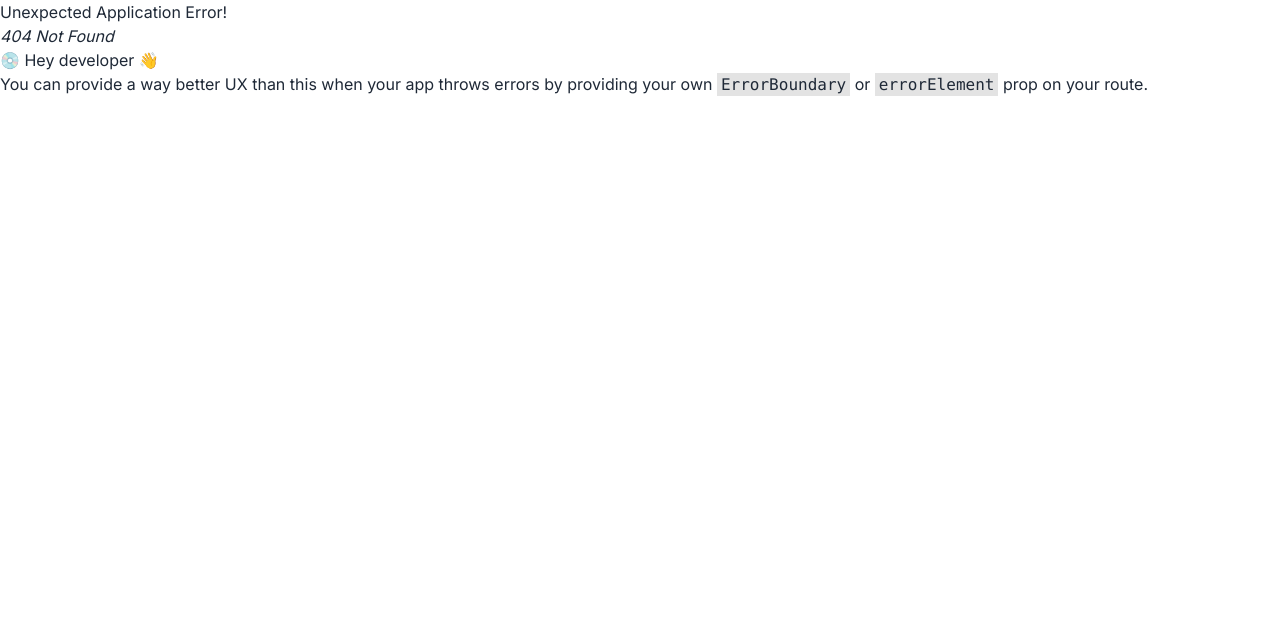
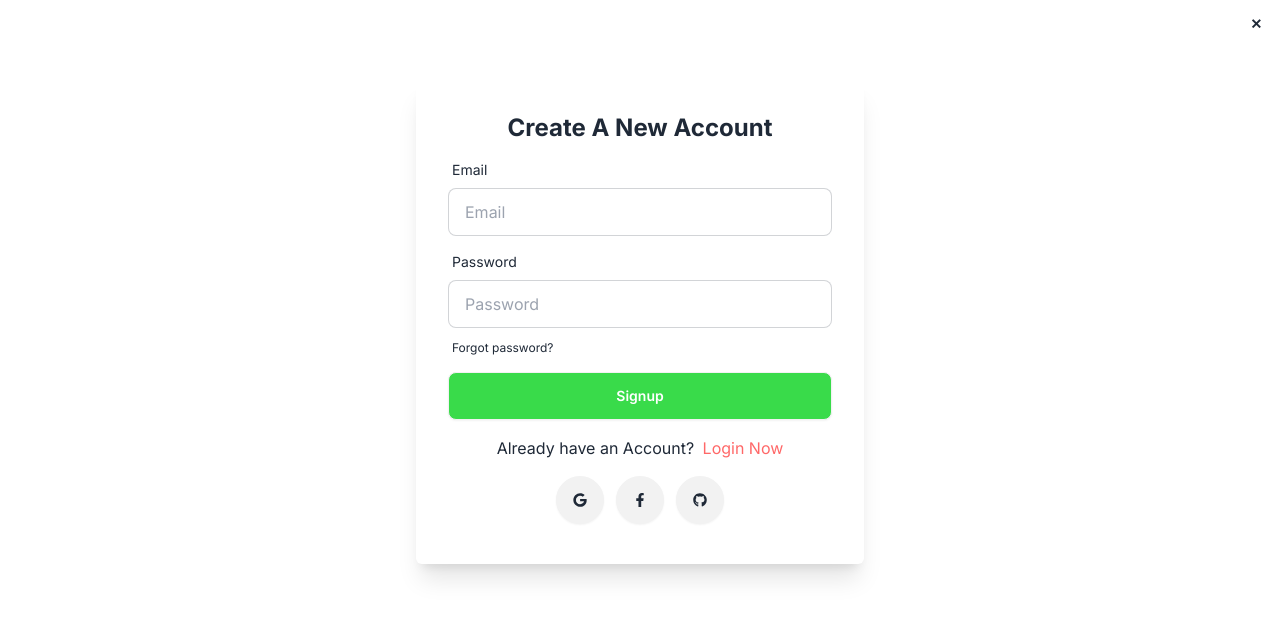
Before and after one commit to Soumyacodes2022/Foodie, a React (Vite) app: page /signup in a window 1280 px wide. Before the commit this address had no page. Shown: the top 618 px of the page. Built offline with nearby package versions, Linux system fonts and the light colour scheme; no server answers.

Commit message:
backend and api (incomplete)

```diff
--- a/package.json
+++ b/package.json
@@ -10,10 +10,12 @@
     "preview": "vite preview"
   },
   "dependencies": {
+    "firebase": "^10.7.1",
     "localforage": "^1.10.0",
     "match-sorter": "^6.3.1",
     "react": "^18.2.0",
     "react-dom": "^18.2.0",
+    "react-hook-form": "^7.49.2",
     "react-icons": "^4.12.0",
     "react-router-dom": "^6.21.1",
     "react-slick": "^0.29.0",
--- /dev/null
+++ b/src/Components/ModalLogin.jsx
@@ -0,0 +1,90 @@
+import React from "react";
+import { FaFacebookF, FaGithub, FaGoogle } from "react-icons/fa";
+import { Link } from "react-router-dom";
+import { useForm } from "react-hook-form";
+const Modal = () => {
+    const{
+        register,
+        handleSubmit,
+        formState:{ errors },
+
+    } = useForm();
+
+    const onSubmit = (data) => console.log(data);
+  return (
+    <dialog id="my_modal_1" className="modal">
+      <div className="modal-box">
+      <div className="modal-action mt-0 flex flex-col justify-center">
+          <form className="card-body" onSubmit={handleSubmit(onSubmit)}>
+            <h3 className="font-bold text-2xl text-center">Welcome!</h3>
+            {/* Email */}
+            <div className="form-control" method="dialog">
+              <label className="label">
+                <span className="label-text">Email</span>
+              </label>
+              <input
+                type="email"
+                placeholder="email"
+                className="input input-bordered"
+
+                {...register("email")}
+              />
+            </div>
+            {/* Password */}
+            <div className="form-control">
+              <label className="label ">
+                <span className="label-text">Password</span>
+              </label>
+              <input
+                type="password"
+                placeholder="password"
+                className="input input-bordered"
+                {...register("password")}
+              />
+              <label className="label mt-1">
+                <a href="#" className="label-text-alt link link-hover">
+                  Forgot password?
+                </a>
+              </label>
+            </div>
+            <div className="form-control ">
+              <button
+                value="Login"
+                className="btn bg-green text-white hover:text-black"
+              >
+                Login
+              </button>
+            </div>
+            <p className="text-center my-2">
+              Don't have an Account?{" "}
+              <Link to="/signup" className="hover:underline ml-1 text-red">
+                Signup Now
+              </Link>
+            </p>
+            <button className="btn btn-sm btn-circle btn-ghost absolute right-2 top-2"
+                    htmlFor="my_modal_1"
+                    onClick={() => document.getElementById("my_modal_1").close()}>
+                      ✕
+            </button>
+
+          </form>
+            {/* Social Sign in */}
+            <div className="text-center space-x-3 mb-2">
+                <button className="btn btn-circle hover:bg-green hover:text-white">
+                    <FaGoogle/>
+                </button>
+                <button className="btn btn-circle hover:bg-green hover:text-white">
+                    <FaFacebookF/>
+                </button>
+                <button className="btn btn-circle hover:bg-green hover:text-white">
+                    <FaGithub/>
+                </button>
+            </div>
+        </div>
+
+      </div>
+    </dialog>
+  );
+};
+
+export default Modal;
--- /dev/null
+++ b/src/Components/ModalSignup.jsx
@@ -0,0 +1,89 @@
+import React from 'react'
+import { FaFacebookF, FaGithub, FaGoogle } from "react-icons/fa";
+import { Link } from "react-router-dom";
+import { useForm } from "react-hook-form";
+import Modal from './ModalLogin';
+
+const ModalSignup = () => {
+    const{
+        register,
+        handleSubmit,
+        formState:{ errors },
+
+    } = useForm();
+
+    const onSubmit = (data) => console.log(data);
+  return (
+    <div className='max-w-md w-full mx-auto   items-center my-20 shadow-xl rounded-md'>
+      <div className="modal-action mt-0 flex flex-col justify-center">
+          <form className="card-body" onSubmit={handleSubmit(onSubmit)}>
+            <h3 className="font-bold text-2xl text-center">Create A New Account</h3>
+            {/* Email */}
+            <div className="form-control" method="dialog">
+              <label className="label">
+                <span className="label-text">Email</span>
+              </label>
+              <input
+                type="email"
+                placeholder="Email"
+                className="input input-bordered"
+
+                {...register("email")}
+              />
+            </div>
+            {/* Password */}
+            <div className="form-control">
+              <label className="label ">
+                <span className="label-text">Password</span>
+              </label>
+              <input
+                type="password"
+                placeholder="Password"
+                className="input input-bordered"
+                {...register("password")}
+              />
+
+              <label className="label mt-1">
+                <a href="#" className="label-text-alt link link-hover">
+                  Forgot password?
+                </a>
+              </label>
+            </div>
+            <div className="form-control ">
+              <button
+                value="signup"
+                className="btn bg-green text-white hover:text-black"
+              >
+                Signup
+              </button>
+            </div>
+            <p className="text-center my-2">
+              Already have an Account?{" "}
+              <button onClick={() => document.getElementById("my_modal_1").showModal()} className="hover:underline ml-1 text-red">
+                Login Now
+              </button>
+            </p>
+            <Link className="btn btn-sm btn-circle btn-ghost absolute right-2 top-2"
+                    to='/'>
+                      ✕
+            </Link>
+            {/* Social Sign in */}
+            <div className="text-center space-x-3 mb-2">
+                <button className="btn btn-circle hover:bg-green hover:text-white">
+                    <FaGoogle/>
+                </button>
+                <button className="btn btn-circle hover:bg-green hover:text-white">
+                    <FaFacebookF/>
+                </button>
+                <button className="btn btn-circle hover:bg-green hover:text-white">
+                    <FaGithub/>
+                </button>
+            </div>
+          </form>
+        </div>
+        <Modal/>
+    </div>
+  )
+}
+
+export default ModalSignup
--- a/src/Components/Navbar.jsx
+++ b/src/Components/Navbar.jsx
@@ -1,22 +1,33 @@
-import React, { useState, useEffect } from "react";
-import { FaSearch } from "react-icons/fa";
+import React, { useState, useEffect, useContext } from "react";
+import { FaSearch, FaUser } from "react-icons/fa";
 import { BiSolidPhoneCall } from "react-icons/bi";
 import logo from "/images/logo.png";
-import { Link , useLocation } from "react-router-dom";
+import { Link, useLocation } from "react-router-dom";
+import Login from "./ModalLogin";
+import { AuthContext } from "../contexts/AuthProvider";
 const Navbar = () => {
+  const {user} = useContext(AuthContext)
+  console.log(user)
   const location = useLocation();
   const navItems = (
     <>
       <li>
-
-        <Link >
-          <summary className={`${location.pathname === "/" ? "text-green" : ""}`} to="/">Home</summary>
+        <Link>
+          <summary
+            className={`${location.pathname === "/" ? "text-green" : ""}`}
+            to="/"
+          >
+            Home
+          </summary>
         </Link>
-
       </li>
       <li tabIndex={0}>
         <details>
-          <summary className={`${location.pathname === "/menu" ? " text-green" : ""}`}>Menu</summary>
+          <summary
+            className={`${location.pathname === "/menu" ? " text-green" : ""}`}
+          >
+            Menu
+          </summary>
           <ul className="p-2">
             <li>
               <Link to="/menu">All</Link>
@@ -128,10 +139,16 @@ const Navbar = () => {
               <span className="badge badge-sm indicator-item">8</span>
             </div>
           </div>
-          <a className="btn bg-green hover:text-black rounded-3xl text-white px-5 flex items-center gap-2 ">
+
+          {/* Login Button */}
+          <button
+            onClick={() => document.getElementById("my_modal_1").showModal()}
+            className="btn bg-green hover:text-black rounded-3xl text-white px-5 flex items-center gap-2 "
+          >
             {" "}
-            <BiSolidPhoneCall /> Contact
-          </a>
+            <FaUser /> Login
+          </button>
+          <Login/>
         </div>
       </div>
     </header>
--- /dev/null
+++ b/src/contexts/AuthProvider.jsx
@@ -0,0 +1,73 @@
+import React, { createContext, useState, useEffect} from 'react'
+import { GoogleAuthProvider, createUserWithEmailAndPassword, getAuth, onAuthStateChanged, signInWithEmailAndPassword, signInWithPopup, signOut, updateProfile } from "firebase/auth";
+import app from '../firebase/firebase.config';
+import { FaChevronCircleLeft } from 'react-icons/fa';
+
+export const AuthContext = createContext();
+const auth = getAuth(app);
+const googleProvider = new GoogleAuthProvider();
+
+const AuthProvider = ({children}) => {
+    const [user,setUser] = useState(null);
+    const [loading, setLoading] = useState(true);
+
+    //create User
+    const createUser =  (email,password) => {
+        return createUserWithEmailAndPassword(auth,email,password);
+    }
+
+    //sign in with Gmail
+    const signupWithEmail=()=>{
+        return signInWithPopup(auth , googleProvider)
+    }
+
+    //login using email and password
+    const loginwithEmail = (email,password) => {
+        return signInWithEmailAndPassword(auth,email,password)
+    }
+
+    //logout of a User
+    const logOut = () => {
+        signOut(auth);
+    }
+
+    //update a User's Profile
+    const updateUserProfile= (name,photoURL) => {
+        updateProfile(auth.currentUser,{
+            displayName: name , photoURL: photoURL
+        })
+    }
+
+    //check user sign in
+    useEffect(()=>{
+        const unsubscribe = onAuthStateChanged(auth, (currentUser) => {
+            if (currentUser) {
+              setUser(currentUser);
+              setLoading(false);
+            } else {
+              // User is signed out
+              // ...
+            }
+          })
+          return ()=>{
+            return unsubscribe()
+          }
+    },[])
+    const authInfo = {
+        user,
+        createUser,
+        signupWithEmail,
+        loginwithEmail,
+        logOut,
+        updateUserProfile,
+
+
+    }
+  return (
+    <AuthContext.Provider value={authInfo}>
+        {children}
+    </AuthContext.Provider>
+  )
+}
+
+export default AuthProvider
--- /dev/null
+++ b/src/firebase/firebase.config.js
@@ -0,0 +1,19 @@
+// Import the functions you need from the SDKs you need
+import { initializeApp } from "firebase/app";
+// TODO: Add SDKs for Firebase products that you want to use
+// https://firebase.google.com/docs/web/setup#available-libraries
+
+// Your web app's Firebase configuration
+const firebaseConfig = {
+  apiKey: import.meta.env.VITE_APIKEY,
+  authDomain: import.meta.env.VITE_AUTHDOMAIN,
+  projectId: import.meta.env.VITE_PROJECTID,
+  storageBucket: import.meta.env.VITE_STORAGEBUCKET,
+  messagingSenderId: import.meta.env.VITE_MESSAGINGSENDERID,
+  appId: import.meta.env.VITE_APPID
+};
+
+// Initialize Firebase
+const app = initializeApp(firebaseConfig);
+
+export default app;
```
Also changed, not shown: src/main.jsx (+7 -1 lines), src/router/Router.jsx (+11 -2 lines), 1 other file (tests, documents, lock files or other folders).
